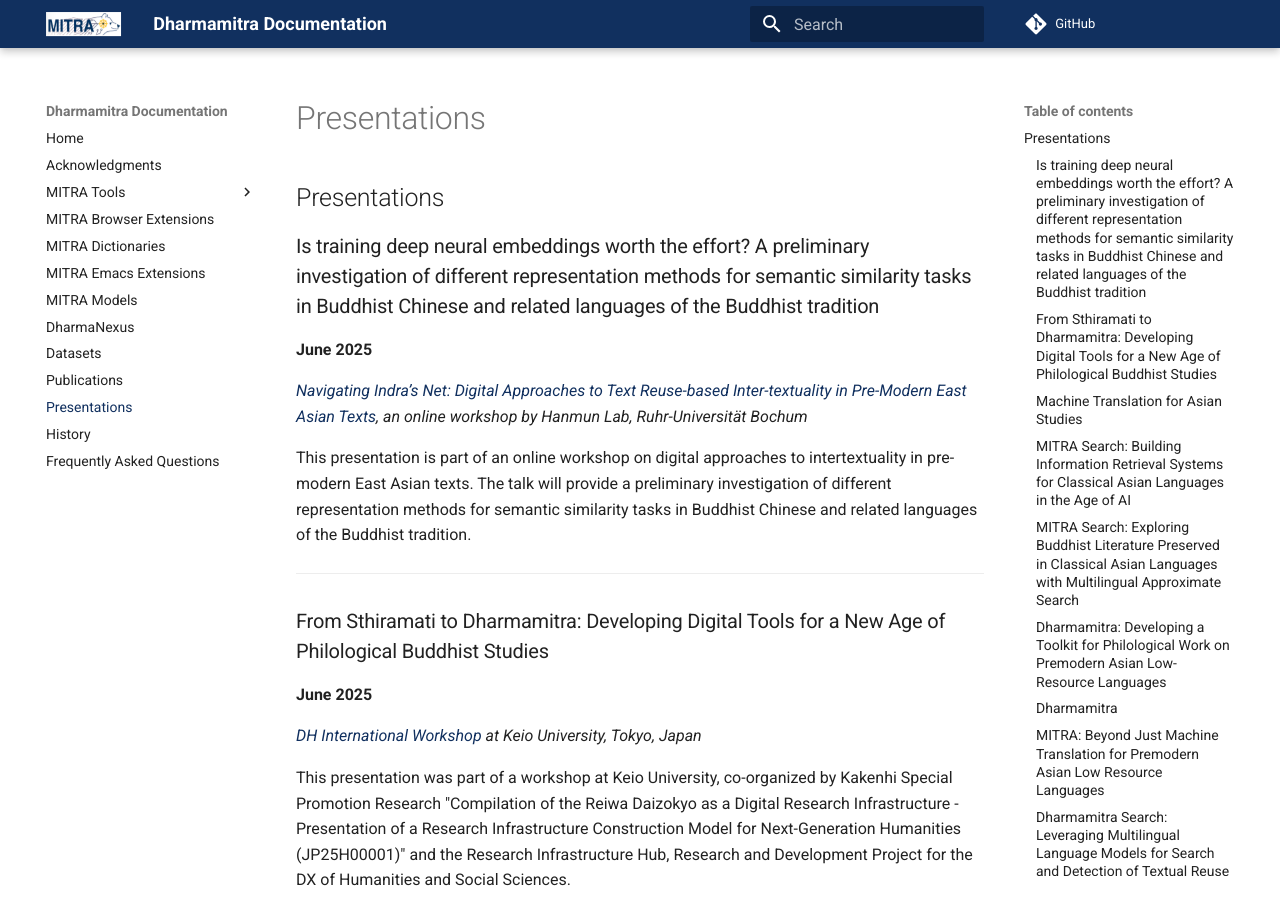
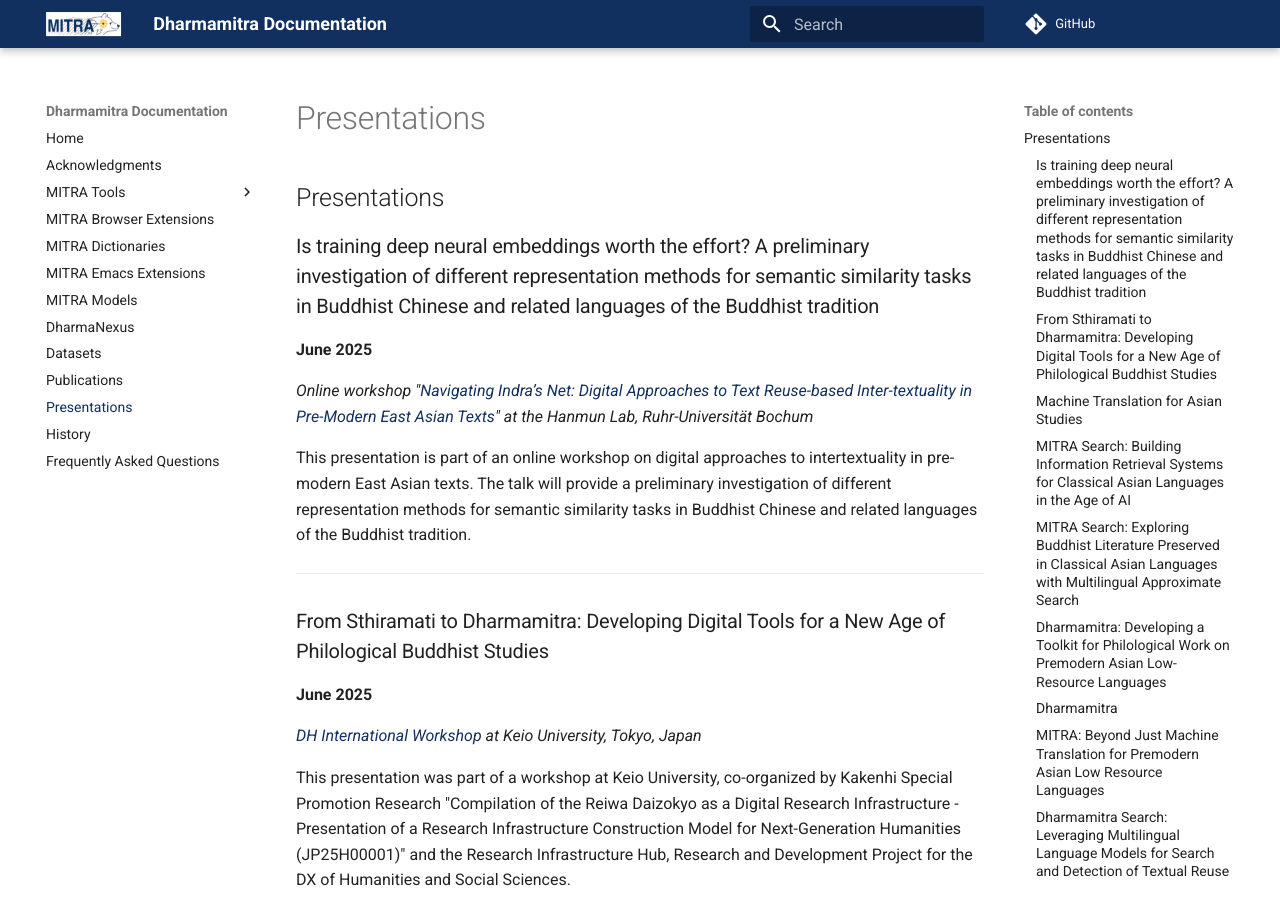
Before and after one commit to dharmamitra/dharmamitra-guides, an MkDocs documentation site: the page built from docs/presentations.md, in a window 1280 px wide and 900 px high. Built offline with MkDocs 1.6.1 and Material for MkDocs 9.7.7, drawn with Linux system fonts in a browser that asks for light colours; comment, search, counter and statistics services are not loaded.

Commit message:
more news announcements

```diff
--- a/docs/presentations.md
+++ b/docs/presentations.md
@@ -4,7 +4,7 @@
 ### Is training deep neural embeddings worth the effort? A preliminary investigation of different representation methods for semantic similarity tasks in Buddhist Chinese and related languages of the Buddhist tradition
 **June 2025**
 
-*[Navigating Indra’s Net: Digital Approaches to Text Reuse-based Inter-textuality in Pre-Modern East Asian Texts](https://www.oaw.ruhr-uni-bochum.de/forschung/hanmun_lab/worhshops/index.html.en), an online workshop by Hanmun Lab, Ruhr-Universität Bochum*
+*Online workshop "[Navigating Indra’s Net: Digital Approaches to Text Reuse-based Inter-textuality in Pre-Modern East Asian Texts](https://www.oaw.ruhr-uni-bochum.de/forschung/hanmun_lab/worhshops/index.html.en)" at the Hanmun Lab, Ruhr-Universität Bochum*
 
 This presentation is part of an online workshop on digital approaches to intertextuality in pre-modern East Asian texts. The talk will provide a preliminary investigation of different representation methods for semantic similarity tasks in Buddhist Chinese and related languages of the Buddhist tradition.
 
```
Also changed, not shown: docs/index.md (+1 -1 lines).
